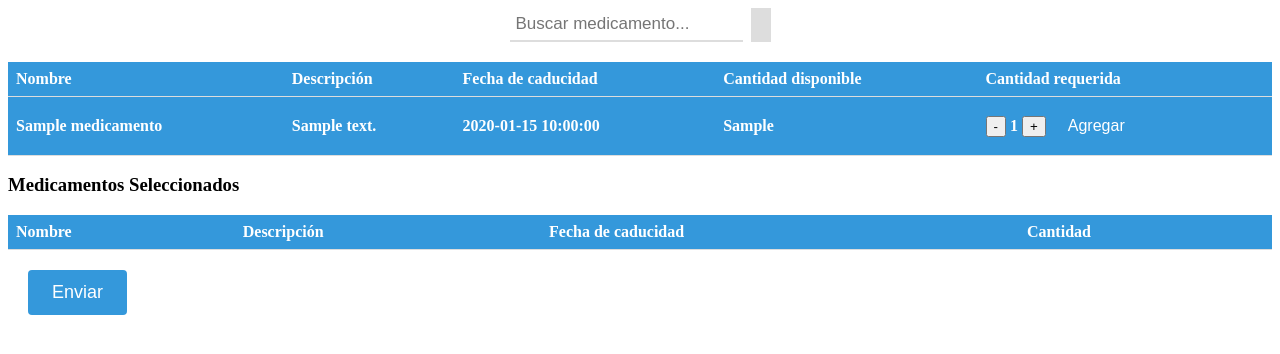
After one commit to estebancod/lab4, a PHP site: page /gestion_solicitudes.php in a window 1280 px wide. The commit adds this page. Shown: the top 354 px of the page. Run offline with PHP 8.4, Linux system fonts and the light colour scheme; tables that the repository leaves empty or names only in its code hold one stand-in row (values such as "Sample post"); lists and menus that the app fills with data are empty.

Commit message:
añadi ña interfaz de la gestion de solicitudes y dañe eñ resto

```diff
--- a/gestion_medicamento.php
+++ b/gestion_medicamento.php
@@ -103,7 +103,7 @@
             </div>
             <div class="col-md-8">
                 <div class="content">
-                    <h3 class="text-center bg-blue text-white rounded-top p-2">Lista de Personas</h3>
+                    <h3 class="text-center bg-blue text-white rounded-top p-2">Lista de Medicamentos</h3>
                     <table class="table table-striped">
                         <thead class="bg-light-blue">
                             <tr>
--- /dev/null
+++ b/gestion_solicitudes.php
@@ -0,0 +1,194 @@
+<!DOCTYPE html>
+<html lang="en">
+<head>
+    <meta charset="UTF-8">
+    <meta name="viewport" content="width=device-width, initial-scale=1.0">
+    <title>Lista de Medicamentos</title>
+    <style>
+        table {
+            border-collapse: collapse;
+            width: 100%;
+        }
+        th, td {
+            padding: 8px;
+            text-align: left;
+            border-bottom: 1px solid #ddd;
+        }
+        th {
+            background-color: #3498db;
+            color: white;
+        }
+        tr:hover {
+            background-color: #f5f5f5;
+        }
+        .search-container {
+            display: flex;
+            justify-content: center;
+            margin-bottom: 20px;
+        }
+        .search-container input[type=text] {
+            padding: 6px;
+            margin-right: 8px;
+            font-size: 17px;
+            border: none;
+            border-bottom: 2px solid #ddd;
+        }
+        .search-container button {
+            padding: 6px 10px;
+            background: #ddd;
+            font-size: 17px;
+            border: none;
+            cursor: pointer;
+        }
+        .agregar-btn {
+            background-color: #3498db;
+            color: white;
+            padding: 8px 16px;
+            text-align: center;
+            text-decoration: none;
+            display: inline-block;
+            font-size: 16px;
+            margin: 4px 2px;
+            cursor: pointer;
+            border: none;
+        }
+        .enviar-btn {
+            background-color: #3498db;
+            color: white;
+            padding: 12px 24px;
+            text-align: center;
+            text-decoration: none;
+            display: inline-block;
+            font-size: 18px;
+            margin: 20px;
+            cursor: pointer;
+            border: none;
+            border-radius: 4px;
+        }
+        .cantidad {
+            display: flex;
+            align-items: center;
+        }
+        .cantidad button {
+            background-color: #3498db;
+            color: white;
+            padding: 8px 16px;
+            text-align: center;
+            text-decoration: none;
+            display: inline-block;
+            font-size: 16px;
+            margin: 4px 2px;
+            cursor: pointer;
+            border: none;
+        }
+    </style>
+</head>
+<body>
+    <div class="search-container">
+        <input type="text" placeholder="Buscar medicamento..." id="searchInput">
+        <button><i class="fa fa-search"></i></button>
+    </div>
+    <table id="medicamentosTable">
+    <tr>
+        <th>Nombre</th>
+        <th>Descripción</th>
+        <th>Fecha de caducidad</th>
+        <th>Cantidad disponible</th>
+        <th>Cantidad requerida</th>
+    </tr>
+
+    <tr>
+    <tbody>
+    <?php
+            include("controlador/conexion_med.php");
+            $sql = "SELECT * FROM medicamentos";
+            $query = mysqli_query($conexion, $sql);
+
+        while ($fila = mysqli_fetch_array($query)) {
+            ?>
+                <tr>
+                    <th scope="row"><?php echo $fila['nombre'] ?></th>
+                    <th scope="row"><?php echo $fila['descripcion'] ?></th>
+                    <th scope="row"><?php echo $fila['fecha_caducidad'] ?></th>
+                    <th scope="row"><?php echo $fila['cantidad'] ?></th>
+                    <th scope="row">
+                        <!--class="cantidad">-->
+                        <button onclick="disminuirCantidad(this)">-</button>
+                        <span id="cantidad3535">1</span>
+                        <button onclick="aumentarCantidad(this)">+</button>
+                        <button class="agregar-btn" onclick="agregarMedicamento(this, 'hola', 'pastilla', '2024-05-22', document.getElementById('cantidad3535').textContent)">Agregar</button>
+                    </th>
+                </tr>
+            <?php
+        }
+    ?>
+
+</table>
+
+
+
+<h3>Medicamentos Seleccionados</h3>
+<table id="medicamentosSeleccionados">
+    <tr>
+        <th>Nombre</th>
+        <th>Descripción</th>
+        <th>Fecha de caducidad</th>
+        <th>Cantidad</th>
+    </tr>
+</table>
+
+<button class="enviar-btn">Enviar</button>
+
+<script>
+    // Función para aumentar la cantidad
+    function aumentarCantidad(btn) {
+        var cantidadSpan = btn.parentNode.querySelector('span');
+        var cantidad = parseInt(cantidadSpan.textContent);
+        cantidad++;
+        cantidadSpan.textContent = cantidad;
+    }
+
+    // Función para disminuir la cantidad
+    function disminuirCantidad(btn) {
+        var cantidadSpan = btn.parentNode.querySelector('span');
+        var cantidad = parseInt(cantidadSpan.textContent);
+        if (cantidad > 1) {
+            cantidad--;
+            cantidadSpan.textContent = cantidad;
+        }
+    }
+
+    // Función para agregar medicamento a la tabla de seleccionados
+    function agregarMedicamento(btn, nombre, descripcion, fechaCaducidad, cantidad) {
+        var tableBody = document.getElementById("medicamentosSeleccionados").getElementsByTagName("tbody")[0];
+        var newRow = tableBody.insertRow();
+        var nombreCell = newRow.insertCell(0);
+        var descripcionCell = newRow.insertCell(1);
+        var fechaCaducidadCell = newRow.insertCell(2);
+        var cantidadCell = newRow.insertCell(3);
+
+        nombreCell.textContent = nombre;
+        descripcionCell.textContent = descripcion;
+        fechaCaducidadCell.textContent = fechaCaducidad;
+        cantidadCell.textContent = cantidad;
+    }
+
+    // Función para filtrar la tabla según la búsqueda
+    var searchInput = document.getElementById('searchInput');
+    searchInput.addEventListener('input', function() {
+        var searchText = searchInput.value.toLowerCase();
+        var tableRows = document.querySelectorAll('#medicamentosTable tr');
+
+        for (var i = 1; i < tableRows.length; i++) {
+            var row = tableRows[i];
+            var rowData = row.textContent.toLowerCase();
+            if (rowData.includes(searchText)) {
+                row.style.display = '';
+            } else {
+                row.style.display = 'none';
+            }
+        }
+    });
+</script>
+</body>
+</html>
--- a/index.php
+++ b/index.php
@@ -81,9 +81,9 @@
 
             // Redirigir según el valor del campo de ID de Usuario
              if (userIDValue === '1') {
-               window.location.href = 'ventana.php';
+               window.location.href = 'interfaz_farmacia.php';
             } else if (userIDValue === '2') {
-              window.location.href = 'ventana2.php';
+              window.location.href = 'usuario_farmacia.php';
             } else {
     // Manejar otro caso si es necesario
     alert('ID de usuario no válido');
```
Also changed, not shown: ventana2.php (indentation only).
